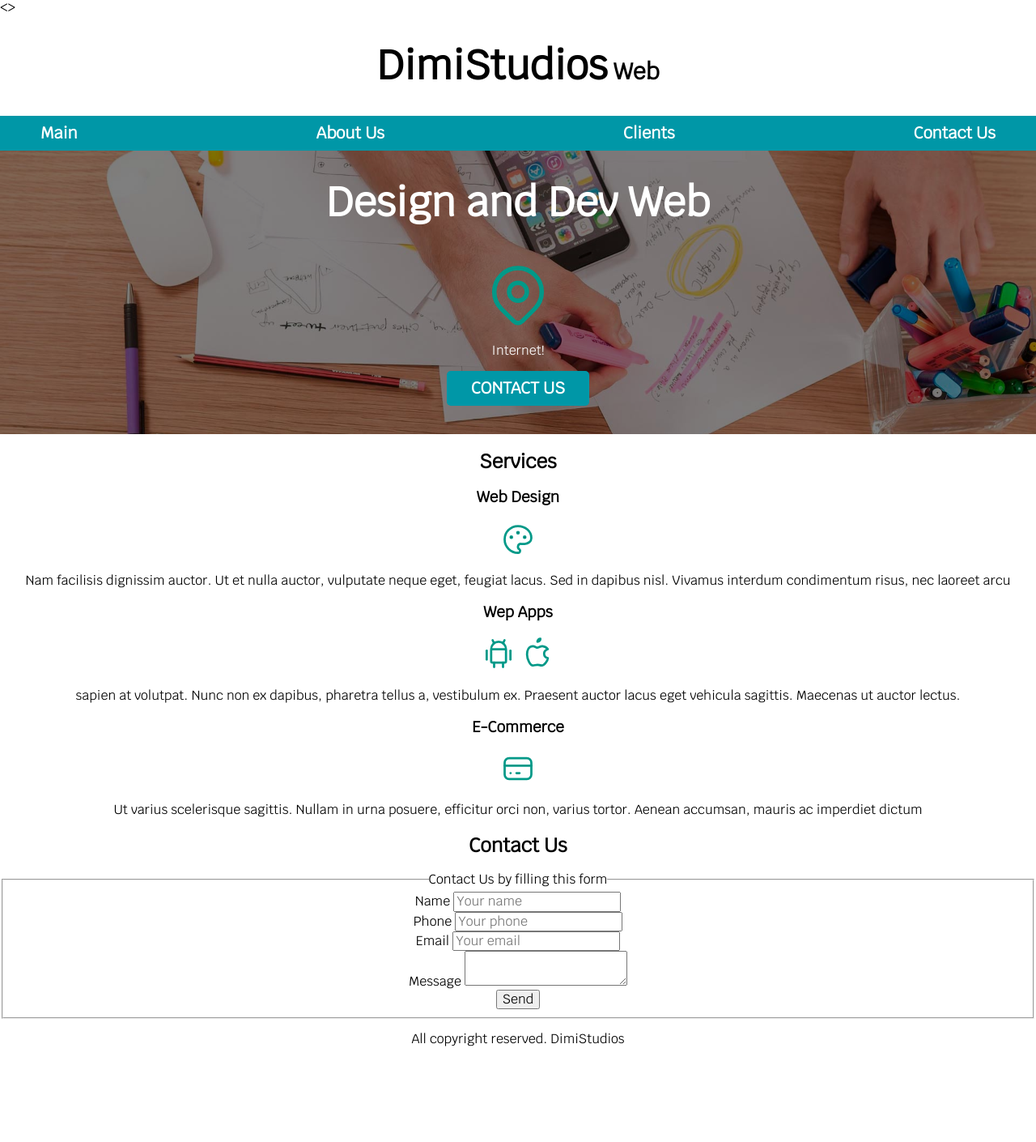
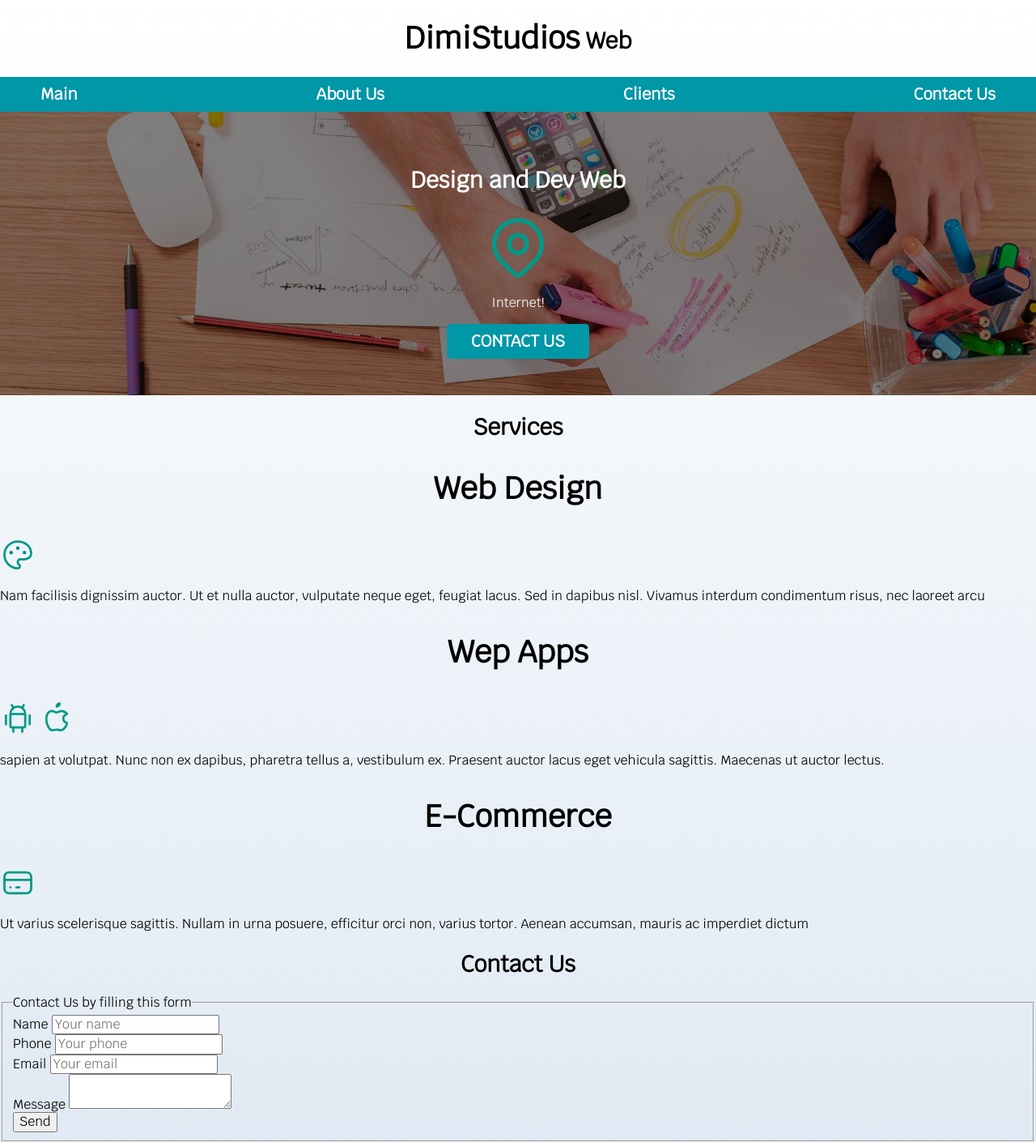
Before and after one commit to SaulSaavedraLaura/First-Web, a plain HTML site: page index.html in a window 1280 px wide. Shown: the top 1410 px of the page at 81% size. Before the commit the page ends 1308 px from the top, so only its background shows below. Drawn offline with Linux system fonts and the light colour scheme; a web font is replaced by a local one.

Commit message:
Añadí degradado

```diff
--- a/css/style.css
+++ b/css/style.css
@@ -8,10 +8,19 @@ html {
 body {
     font-size: 16px; /* 1rem = 10px */
     font-family: 'Krub', sans-serif;
+    background-image: linear-gradient(to top,#DFE9F3 0%, white 100%);
 }
-.title {
-    text-align: center;
-    font-size: 2.5rem;
+h1 {
+    font-size: 3.8rem;
+}
+h2 {
+    font-size: 2.8rem;
+}
+h3 {
+    font-size: 3.8rem;
+}
+h1,h2,h3 {
+    text-align: center
 }
 .title span {
     font-size: 2.8rem;
@@ -99,18 +108,11 @@ body {
     align-items: center;
     justify-content: center;
 }
-.hero-container h2 {
-    color: white;
-}
+.hero-container h2,
 .hero-container p {
     color: white;
 }
-.main{
-    text-align: center;
+.location {
+    display: flex;
+    align-items: flex;
 }
-.form{
-    text-align: center;
-}
-.footer{
-    text-align: center;
-}
--- a/index.html
+++ b/index.html
@@ -13,12 +13,11 @@
     <link rel="preload" href="css/style.css" as="style">
     <link href="css/style.css" rel="stylesheet">
 </head>
-<>
+<body>
     <header class="title">
         <h1>DimiStudios<span> Web</span></h1>
     </header>
-
-
+    <!--Navigation-->
     <div class="nav-bg">
         <nav class="main-nav container">
             <a href="#">Main</a>
@@ -27,19 +26,20 @@
             <a href="#">Contact Us</a>
         </nav>
     </div>
-
-
-
     <section class="hero">
         <div class="hero-container">
-            <h2 class="subtitle">Design and Dev Web</h2>
-            <svg xmlns="http://www.w3.org/2000/svg" class="icon icon-tabler icon-tabler-map-pin" width="88" height="88" viewBox="0 0 24 24" stroke-width="1.5" stroke="#009988" fill="none" stroke-linecap="round" stroke-linejoin="round">
-                <path stroke="none" d="M0 0h24v24H0z" fill="none"/>
-                <circle cx="12" cy="11" r="3" />
-                <path d="M17.657 16.657l-4.243 4.243a2 2 0 0 1 -2.827 0l-4.244 -4.243a8 8 0 1 1 11.314 0z" />
-            </svg>
+            <h2>Design and Dev Web</h2>
+            <div class="location">
+                <svg xmlns="http://www.w3.org/2000/svg" class="icon icon-tabler icon-tabler-map-pin" width="88" height="88" viewBox="0 0 24 24" stroke-width="1.5" stroke="#009988" fill="none" stroke-linecap="round" stroke-linejoin="round">
+                    <path stroke="none" d="M0 0h24v24H0z" fill="none"/>
+                    <circle cx="12" cy="11" r="3" />
+                    <path d="M17.657 16.657l-4.243 4.243a2 2 0 0 1 -2.827 0l-4.244 -4.243a8 8 0 1 1 11.314 0z" />
+                </svg>
+            </div>
             <p>Internet!</p>
             <a class="button" href="#">Contact Us</a>
+        </div>
+
         </div>
     </section>
 
```
